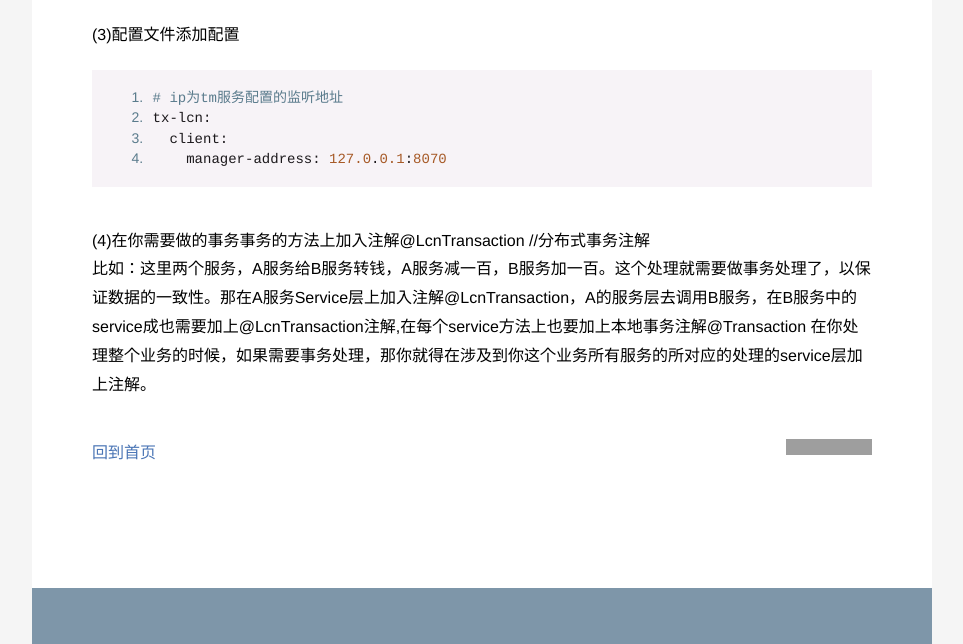
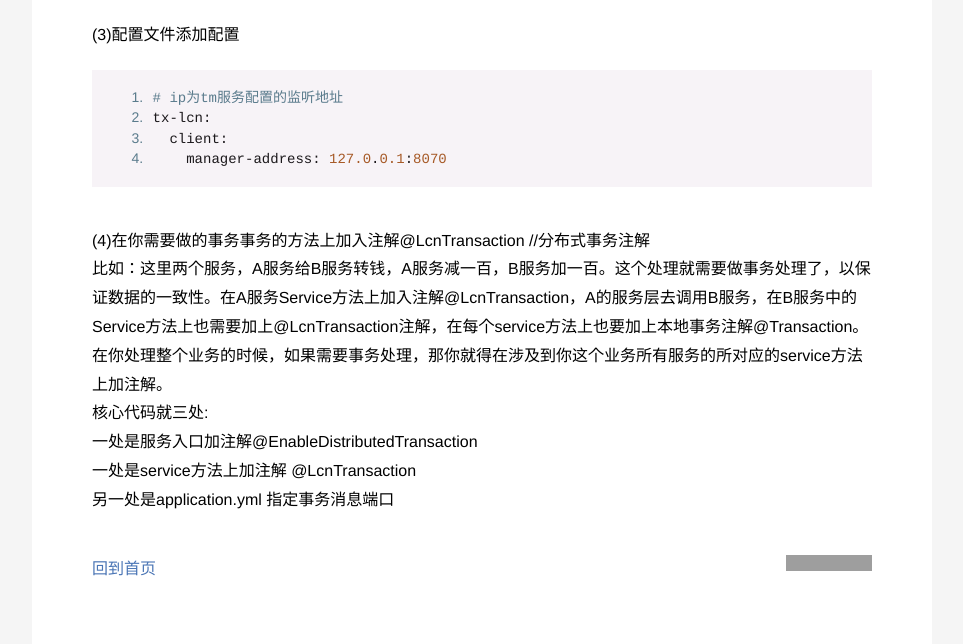
Before and after one commit to sunzhensky/sunzhensky.github.io, a Jekyll site: the page built from _posts/2019-12-10-TX-LCN.md, in a window 1280 px wide and 900 px high, scrolled down 3206 px, cut to the strip 0-644 px from the top of the window. Shown: the whole strip, without its empty margins (158-1121 px from the left). Built offline with Jekyll 4.4.1, drawn with Linux system fonts in a browser that asks for light colours; grey boxes are pictures that could not be loaded.

Commit message:
Update 2019-12-10-TX-LCN.md

````diff
--- a/_posts/2019-12-10-TX-LCN.md
+++ b/_posts/2019-12-10-TX-LCN.md
@@ -127,5 +127,8 @@ tx-lcn:
 ```
 
 (4)在你需要做的事务事务的方法上加入注解@LcnTransaction //分布式事务注解<br>
-比如：这里两个服务，A服务给B服务转钱，A服务减一百，B服务加一百。这个处理就需要做事务处理了，以保证数据的一致性。那在A服务Service层上加入注解@LcnTransaction，A的服务层去调用B服务，在B服务中的service成也需要加上@LcnTransaction注解,在每个service方法上也要加上本地事务注解@Transaction
-在你处理整个业务的时候，如果需要事务处理，那你就得在涉及到你这个业务所有服务的所对应的处理的service层加上注解。
+比如：这里两个服务，A服务给B服务转钱，A服务减一百，B服务加一百。这个处理就需要做事务处理了，以保证数据的一致性。在A服务Service方法上加入注解@LcnTransaction，A的服务层去调用B服务，在B服务中的Service方法上也需要加上@LcnTransaction注解，在每个service方法上也要加上本地事务注解@Transaction。在你处理整个业务的时候，如果需要事务处理，那你就得在涉及到你这个业务所有服务的所对应的service方法上加注解。<br>
+核心代码就三处:<br>
+一处是服务入口加注解@EnableDistributedTransaction<br>
+一处是service方法上加注解 @LcnTransaction<br>
+另一处是application.yml 指定事务消息端口<br>
````
